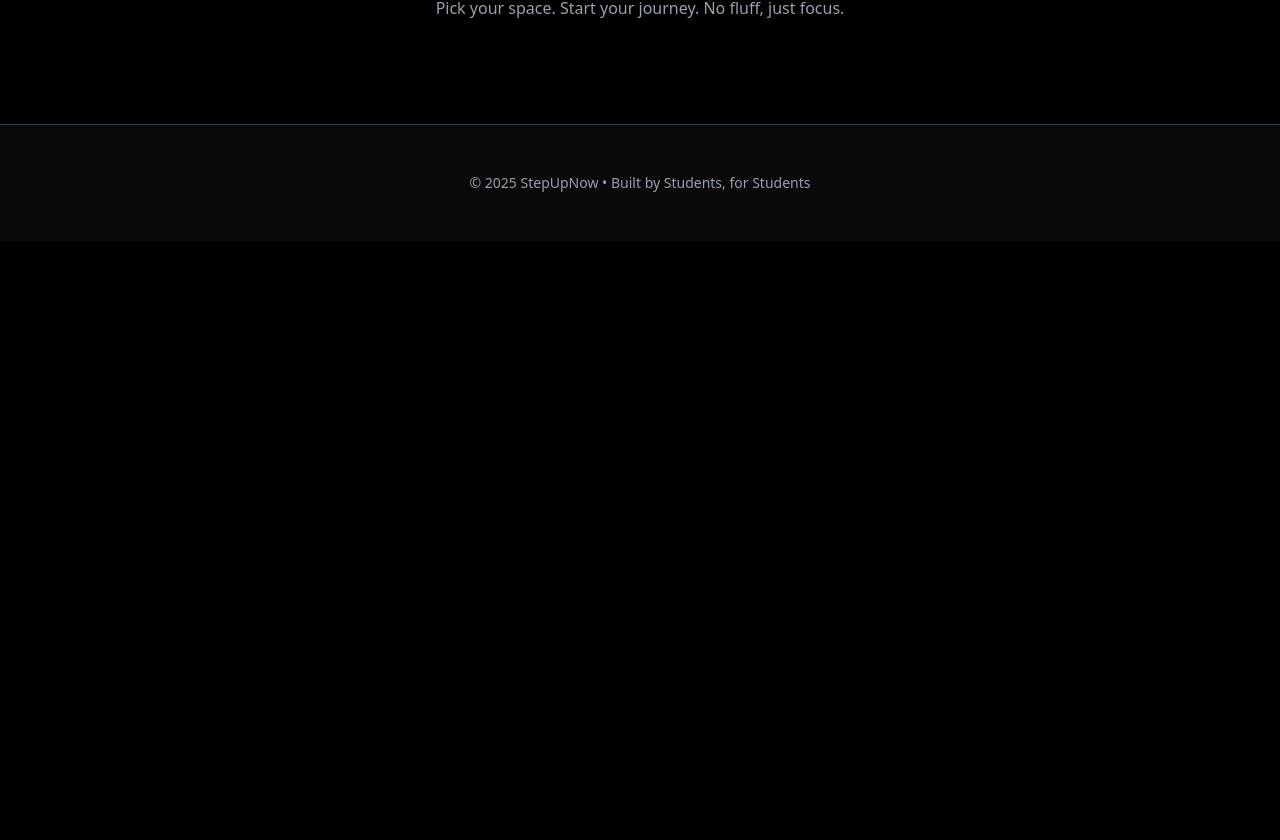
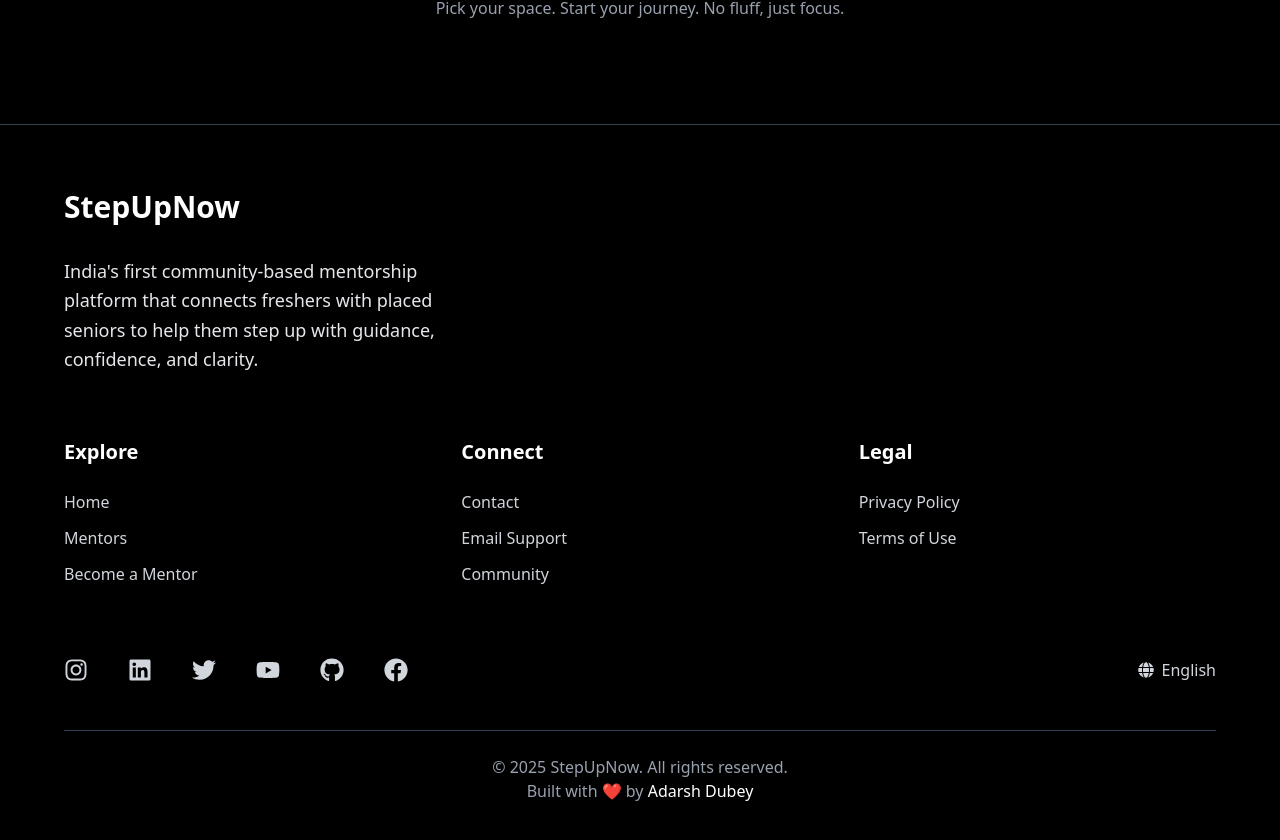
Before and after one commit to adarshdubey03/StepUpNow, a Next.js app: page /JoinPage in a window 1280 px wide. Shown: the part 1196-2036 px from the top of the page. Before the commit the page ends 1437 px from the top, so only its background shows below. Built offline with nearby package versions, Linux system fonts and the light colour scheme; no server answers.

Commit message:
Fix footer visibility on dashboard

```diff
--- a/app/dashboard/page.js
+++ b/app/dashboard/page.js
@@ -1,8 +1,10 @@
 "use client";
+
 
 import { useSession, signOut } from "next-auth/react";
 import { useRouter } from "next/navigation";
 import { useEffect, useState } from "react";
+
 
 export default function Dashboard() {
   const { data: session, status } = useSession();
@@ -19,7 +21,6 @@ export default function Dashboard() {
 
   useEffect(() => {
     const fetchPayments = async () => {
-      if (session?.user?.id) {
       try {
         const res = await fetch(`/api/payments/me`);
         const data = await res.json();
@@ -29,11 +30,13 @@ export default function Dashboard() {
       } finally {
         setLoadingPayments(false);
       }
-      }
     };
 
+    if (status === "authenticated") {
       fetchPayments();
-  }, [session?.user?.id]);
+    }
+  }, [status]);
+
 
   if (status === "loading") {
     return (
@@ -55,18 +58,8 @@ export default function Dashboard() {
       <div className="flex-1 flex flex-col items-center md:items-start text-center md:text-left space-y-6">
         <div className="flex flex-col items-center md:items-start space-y-4">
           <div className="w-24 h-24 rounded-full bg-gray-700 flex items-center justify-center">
-              <svg
-                className="w-12 h-12 text-gray-400"
-                fill="none"
-                stroke="currentColor"
-                strokeWidth="2"
-                viewBox="0 0 24 24"
-              >
-                <path
-                  strokeLinecap="round"
-                  strokeLinejoin="round"
-                  d="M5.121 17.804A10.97 10.97 0 0112 15c2.07 0 3.984.63 5.879 1.804M15 10a3 3 0 11-6 0 3 3 0 016 0z"
-                />
+            <svg className="w-12 h-12 text-gray-400" fill="none" stroke="currentColor" strokeWidth="2" viewBox="0 0 24 24">
+              <path strokeLinecap="round" strokeLinejoin="round" d="M5.121 17.804A10.97 10.97 0 0112 15c2.07 0 3.984.63 5.879 1.804M15 10a3 3 0 11-6 0 3 3 0 016 0z" />
             </svg>
           </div>
           <h2 className="text-3xl font-bold">
@@ -104,10 +97,7 @@ export default function Dashboard() {
         ) : (
           <div
             className="max-h-96 overflow-y-auto pr-2"
-              style={{
-                scrollbarWidth: "thin",
-                scrollbarColor: "#4B5563 black"
-              }}
+            style={{ scrollbarWidth: "thin", scrollbarColor: "#4B5563 black" }}
           >
             {payments.map((payment) => (
               <div
@@ -134,17 +124,23 @@ export default function Dashboard() {
             ))}
           </div>
         )}
+
+        {/* SLOT FORM (Only for mentors) */}
+        {session?.user?.role === "mentor" && (
+          <div className="mt-6 bg-gray-900 p-6 rounded-lg shadow-md">
+            <h3 className="text-xl font-semibold mb-4">Create Available Slot</h3>
+            <SlotForm />
+          </div>
+        )}
       </div>
     </div>
 
-      {/* Custom Logout Confirmation Modal */}
+    {/* Logout Modal */}
     {showConfirmLogout && (
       <div className="fixed inset-0 bg-black bg-opacity-70 flex items-center justify-center z-50">
         <div className="bg-gray-950 border border-gray-700 rounded-xl p-8 max-w-sm w-full shadow-xl">
           <h2 className="text-2xl font-semibold mb-4">Confirm Logout</h2>
-            <p className="text-gray-400 mb-6">
-              Are you sure you want to logout?
-            </p>
+          <p className="text-gray-400 mb-6">Are you sure you want to logout?</p>
           <div className="flex justify-end space-x-4">
             <button
               onClick={() => setShowConfirmLogout(false)}
--- a/app/globals.css
+++ b/app/globals.css
@@ -20,3 +20,5 @@ body{
   scrollbar-color: #4B5563 black; /* thumb track */
   scrollbar-width: thin;
 }
+
+@import "react-datepicker/dist/react-datepicker.css";
--- a/app/layout.js
+++ b/app/layout.js
@@ -1,8 +1,7 @@
 import { Geist, Geist_Mono } from "next/font/google";
 import "./globals.css";
-import Navbar from "@/components/Navbar";
-import FooterWrapper from "@/components/FooterWrapper";
 import SessionWrapper from "@/components/SessionWrapper";
+import LayoutWithConditionalFooter from "@/components/LayoutWithConditionalFooter";
 
 const geistSans = Geist({
   variable: "--font-geist-sans",
@@ -26,10 +25,7 @@ export default function RootLayout({ children }) {
         className={`${geistSans.variable} ${geistMono.variable} antialiased`}
       >
         <SessionWrapper>
-          <Navbar />
-           <div className="h-16"></div>
-          {children}
-          <FooterWrapper />
+          <LayoutWithConditionalFooter>{children}</LayoutWithConditionalFooter>
         </SessionWrapper>
       </body>
     </html>
--- a/app/mentors/page.js
+++ b/app/mentors/page.js
@@ -142,7 +142,7 @@ export default function MentorsPage() {
                     LinkedIn
                   </a>
                   <button
-                    onClick={() => router.push(`/book/${mentor._id}`)}
+                     onClick={() => router.push(`/book/${mentor._id}`)}
                     className="bg-blue-600 text-white cursor-pointer px-4 py-2 rounded hover:bg-blue-700 transition"
                   >
                     Book
--- a/components/Footer.js
+++ b/components/Footer.js
@@ -1,15 +1,78 @@
-import React from 'react'
+"use client";
+import React from "react";
+import {
+  FaInstagram,
+  FaLinkedin,
+  FaTwitter,
+  FaGlobe,
+  FaYoutube,
+  FaGithub,
+  FaFacebook,
+} from "react-icons/fa";
 
 const Footer = () => {
   return (
-    <div>
+    <footer className="bg-black text-white pt-16 pb-10 px-8 border-t border-gray-700">
+      <div className="max-w-6xl mx-auto space-y-12">
+        {/* Logo and Description */}
+        <div className="space-y-8 max-w-sm">
+          <h1 className="text-3xl font-bold">StepUpNow</h1>
+          <p className="text-gray-200 mb-16 text-lg leading-relaxed">
+            India's first community-based mentorship platform that connects freshers with placed seniors to help them step up with guidance, confidence, and clarity.
+          </p>
+        </div>
 
-      <footer className="text-center py-12 text-sm text-gray-400 border-t border-gray-700 bg-[#0a0a0a]">
-        © 2025 StepUpNow • Built by Students, for Students
-      </footer>
+        {/* Footer Columns (Responsive Grid) */}
+        <div className="grid grid-cols-1 md:grid-cols-3 gap-10">
+          <div>
+            <h4 className="font-semibold mb-6 text-xl">Explore</h4>
+            <ul className="space-y-3 text-base text-gray-300">
+              <li><a href="/">Home</a></li>
+              <li><a href="/mentors">Mentors</a></li>
+              <li><a href="/mentorsignup">Become a Mentor</a></li>
+            </ul>
+          </div>
+          <div>
+            <h4 className="font-semibold mb-6 text-xl">Connect</h4>
+            <ul className="space-y-3 text-base text-gray-300">
+              <li><a href="/contact">Contact</a></li>
+              <li><a href="mailto:support@stepupnow.in">Email Support</a></li>
+              <li><a href="/community">Community</a></li>
+            </ul>
+          </div>
+          <div>
+            <h4 className="font-semibold mb-6 text-xl">Legal</h4>
+            <ul className="space-y-3 text-base text-gray-300">
+              <li><a href="/privacy">Privacy Policy</a></li>
+              <li><a href="/terms">Terms of Use</a></li>
+            </ul>
+          </div>
+        </div>
 
-    </div>
-  )
-}
+        {/* Social Icons + Language */}
+        <div className="flex flex-col md:flex-row justify-between items-start md:items-center pt-6 gap-6">
+          <div className="flex flex-wrap gap-10 text-2xl text-gray-300">
+            <a href="#" aria-label="Instagram" className="hover:text-white"><FaInstagram /></a>
+            <a href="#" aria-label="LinkedIn" className="hover:text-white"><FaLinkedin /></a>
+            <a href="#" aria-label="Twitter" className="hover:text-white"><FaTwitter /></a>
+            <a href="#" aria-label="YouTube" className="hover:text-white"><FaYoutube /></a>
+            <a href="#" aria-label="GitHub" className="hover:text-white"><FaGithub /></a>
+            <a href="#" aria-label="Facebook" className="hover:text-white"><FaFacebook /></a>
+          </div>
+          <div className="flex items-center gap-2 text-gray-300 text-base">
+            <FaGlobe />
+            <span>English</span>
+          </div>
+        </div>
 
-export default Footer
+        {/* Bottom Bar */}
+        <div className="border-t border-gray-700 pt-6 text-center text-gray-400 text-medium">
+          &copy; {new Date().getFullYear()} StepUpNow. All rights reserved. <br />
+          Built with ❤️ by <span className="text-white font-lg">Adarsh Dubey</span>
+        </div>
+      </div>
+    </footer>
+  );
+};
+
+export default Footer;
--- a/components/FooterWrapper.js
+++ b/components/FooterWrapper.js
@@ -5,7 +5,11 @@ import Footer from "@/components/Footer";
 
 export default function FooterWrapper() {
   const pathname = usePathname();
-  const hideFooter = pathname === "/login" || pathname === "/Signup";
+
+  const hideFooter =
+    pathname === "/login" ||
+    pathname === "/Signup" ||
+    pathname.startsWith("/dashboard"); // ✅ Hides on dashboard and its subroutes
 
   if (hideFooter) return null;
 
--- /dev/null
+++ b/components/LayoutWithConditionalFooter.js
@@ -0,0 +1,19 @@
+"use client";
+
+import { usePathname } from "next/navigation";
+import Navbar from "@/components/Navbar";
+import FooterWrapper from "@/components/FooterWrapper";
+
+export default function LayoutWithConditionalFooter({ children }) {
+  const pathname = usePathname();
+  const isDashboard = pathname?.startsWith("/dashboard");
+
+  return (
+    <>
+      <Navbar />
+      <div className="h-16" />
+      {children}
+      {!isDashboard && <FooterWrapper />}
+    </>
+  );
+}
--- /dev/null
+++ b/components/MainLayout.js
@@ -0,0 +1,20 @@
+"use client";
+
+import { usePathname } from "next/navigation";
+import Navbar from "./Navbar";
+import FooterWrapper from "./FooterWrapper";
+
+export default function MainLayout({ children }) {
+  const pathname = usePathname();
+
+  const hideFooter = pathname.startsWith("/dashboard");
+
+  return (
+    <>
+      <Navbar />
+      <div className="h-16" />
+      {children}
+      {!hideFooter && <FooterWrapper />}
+    </>
+  );
+}
--- a/components/MentorSignup.js
+++ b/components/MentorSignup.js
@@ -1,26 +1,25 @@
 "use client";
-import React from 'react';
-import { useRouter } from 'next/navigation';
-import Image from 'next/image';
+import React from "react";
+import { useRouter } from "next/navigation";
+import Image from "next/image";
 
-const JoinCommunity = () => {
+const MentorSignup = () => {
   const router = useRouter();
 
   return (
-        <section id="join" className="py-16 bg-black text-white border-t border-gray-700 px-6">
-            <div className="max-w-6xl mx-auto">
-                {/* Heading for mobile */}
-                <h3 className="text-3xl font-bold text-white text-center mb-10 md:hidden">
-                    Join the Community
-                </h3>
+    <section className="py-16 bg-black text-white border-t border-gray-700">
+      <div className="max-w-6xl mx-auto flex flex-col md:grid md:grid-cols-2 gap-12 items-center px-6">
 
-                <div className="flex flex-col md:grid md:grid-cols-2 gap-12 items-center">
+        {/* Heading only visible on mobile */}
+        <div className="md:hidden text-center mb-4">
+          <h3 className="text-3xl font-bold">Become a Mentor on StepUpNow</h3>
+        </div>
 
-                    {/* IMAGE */}
-                    <div className="w-full h-80 md:h-96 relative border border-gray-500 rounded-xl bg-gray-900 overflow-hidden">
+        {/* Right: Image */}
+        <div className="w-full h-80 md:h-96 border border-gray-500 rounded-xl bg-gray-900 relative overflow-hidden">
           <Image
-                            src="/joingroup.jpg"
-                            alt="Join the Community"
+            src="/mentorbecome.jpg"
+            alt="Mentor illustration"
             fill
             className="object-cover rounded-xl"
             sizes="(max-width: 768px) 100vw, 50vw"
@@ -28,28 +27,29 @@ const JoinCommunity = () => {
           />
         </div>
 
-                    {/* TEXT */}
+        {/* Left: Text Content */}
         <div className="space-y-6 text-center md:text-left flex flex-col items-center md:items-start">
-                        {/* Heading for desktop */}
-                        <h3 className="hidden md:block text-3xl font-bold text-white">
-                            Join the Community
+          {/* Heading only on desktop */}
+          <h3 className="hidden md:block text-3xl font-bold">
+            Become a Mentor on StepUpNow
           </h3>
           <p className="text-gray-300 text-lg max-w-md">
-                            Step into a curated group of driven students just like you — all aiming for top internships and placements.
-                            Stay inspired by what your peers are learning, building, and achieving, and get real-time updates on how students
-                            from IITs, NITs, and other top institutes are making progress.
+            Share your knowledge and real-world experiences with students aiming
+            for top internships and placements. Help them navigate their careers,
+            grow their confidence, and make smarter choices — all while getting
+            rewarded for your time.
           </p>
           <button
-                            onClick={() => router.push('/JoinPage')}
-                            className="bg-white text-black px-6 py-3 rounded-md hover:bg-gray-200 transition text-lg font-medium inline-block cursor-pointer"
+            type="button"
+            onClick={() => router.push("/mentorsignup")}
+            className="bg-white cursor-pointer text-black px-6 py-3 rounded-md hover:bg-gray-200 transition text-lg font-medium"
           >
-                            Join the Community
+            Join as a Mentor
           </button>
-                    </div>
         </div>
       </div>
     </section>
   );
-}
+};
 
-export default JoinCommunity;
+export default MentorSignup;
--- a/components/Navbar.js
+++ b/components/Navbar.js
@@ -15,7 +15,7 @@ const Navbar = () => {
 
   return (
     <header className="w-full bg-gradient-to-r from-black via-gray-900 to-black border-b border-gray-800 shadow-lg z-50 fixed top-0 left-0">
-      <div className="max-w-6xl mx-auto flex items-center justify-between px-6 py-4">
+      <div className="max-w-7xl mx-auto flex items-center justify-between px-6 py-4">
         <Link
           href="/"
           className="text-2xl sm:text-2xl md:text-3xl font-extrabold tracking-tight text-white hover:text-gray-300 transition"
--- a/package.json
+++ b/package.json
@@ -13,6 +13,7 @@
     "@next/bundle-analyzer": "^15.4.2",
     "bcryptjs": "^3.0.2",
     "crypto": "^1.0.1",
+    "date-fns": "^4.1.0",
     "framer-motion": "^12.23.3",
     "lucide-react": "^0.525.0",
     "mongoose": "^8.16.1",
@@ -21,7 +22,9 @@
     "nodemailer": "^6.10.1",
     "razorpay": "^2.9.6",
     "react": "^19.0.0",
+    "react-datepicker": "^8.4.0",
     "react-dom": "^19.0.0",
+    "react-icons": "^5.5.0",
     "tailwind-scrollbar": "^4.0.2"
   },
   "devDependencies": {
```
Also changed, not shown: 1 other file (tests, documents, lock files or other folders). Lines whose indentation alone changed are shown as unchanged.
